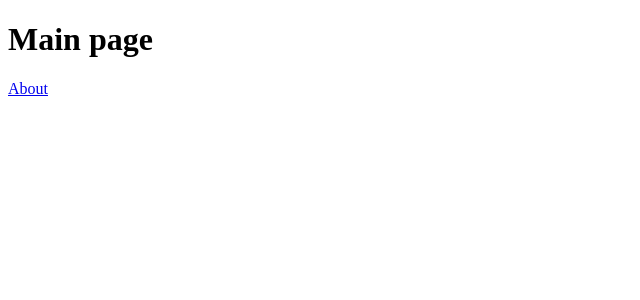
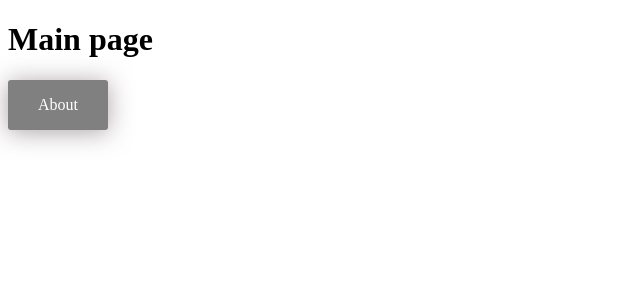
Before and after one commit to Georgekrutoj/asciiweb, a Flask app: page / in a window 1280 px wide. Shown: the top 300 px of the page, without its empty margins (0-640 px from the left). Run offline with Flask 3, Linux system fonts and the light colour scheme.

Commit message:
NICE BUTTON

```diff
--- /dev/null
+++ b/app/static/css/buttons.css
@@ -0,0 +1,27 @@
+:root {
+    --main-bg-color: gray;
+    --main-color: white;
+    --shadow-color: rgba(90, 70, 80, 0.5);
+    --transition-time: 0.2s;
+    --border-radius: 3px;
+}
+
+.button {
+    display: flex;
+    width: 100px;
+    height: 50px;
+    border-radius: var(--border-radius);
+    text-decoration: none;
+    align-items: center;
+    justify-content: center;
+    background-color: var(--main-bg-color);
+    color: var(--main-color);
+    transition: background-color var(--transition-time), color var(--transition-time), transform var(--transition-time);
+    box-shadow: 0 2px 25px var(--shadow-color);
+}
+
+.button:hover {
+    background-color: var(--main-color);
+    color: var(--main-bg-color);
+    transform: translateY(2px);
+}
--- a/app/templates/about.html
+++ b/app/templates/about.html
@@ -2,10 +2,12 @@
 <html lang="en">
 <head>
     <meta charset="UTF-8">
+    <meta name="viewport" content="width=device-width, initial-scale=1.0">
     <title>SmblChce | About</title>
+    <link rel="stylesheet" href="{{ url_for('static', filename='css/buttons.css') }}">
 </head>
 <body>
     <h1>About</h1>
-    <a href="/">Index page</a>
+    <a href="/" class="button">Index page</a>
 </body>
 </html>
--- a/app/templates/index.html
+++ b/app/templates/index.html
@@ -2,12 +2,14 @@
 <html lang="en">
 <head>
     <meta charset="UTF-8">
+    <meta name="viewport" content="width=device-width, initial-scale=1.0">
     <title>SmblChce | Main</title>
+    <link rel="stylesheet" href="{{ url_for('static', filename='css/buttons.css') }}">
 </head>
 <body>
     <h1>
         Main page
     </h1>
-    <a href="/about">About</a>
+    <a href="/about" class="button">About</a>
 </body>
 </html>
```
